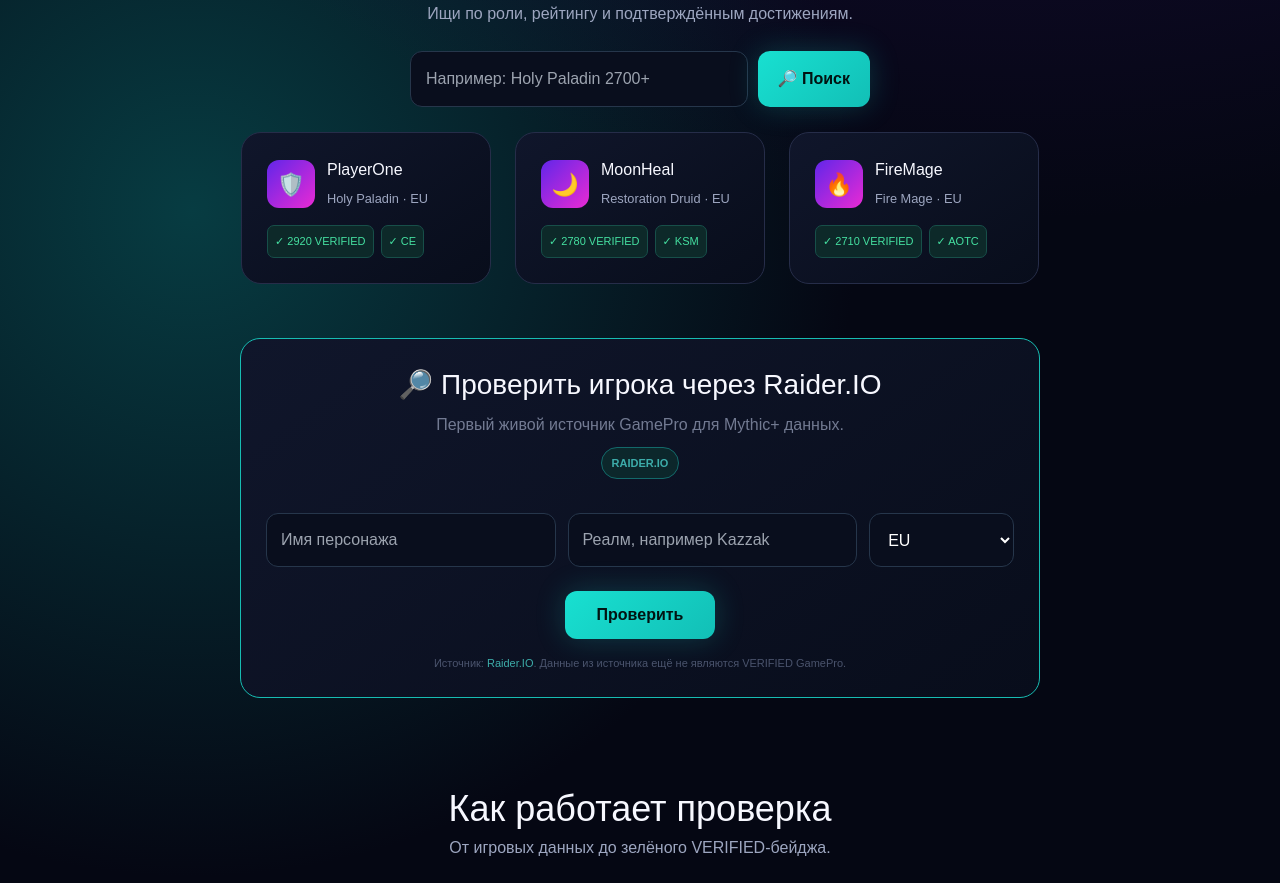
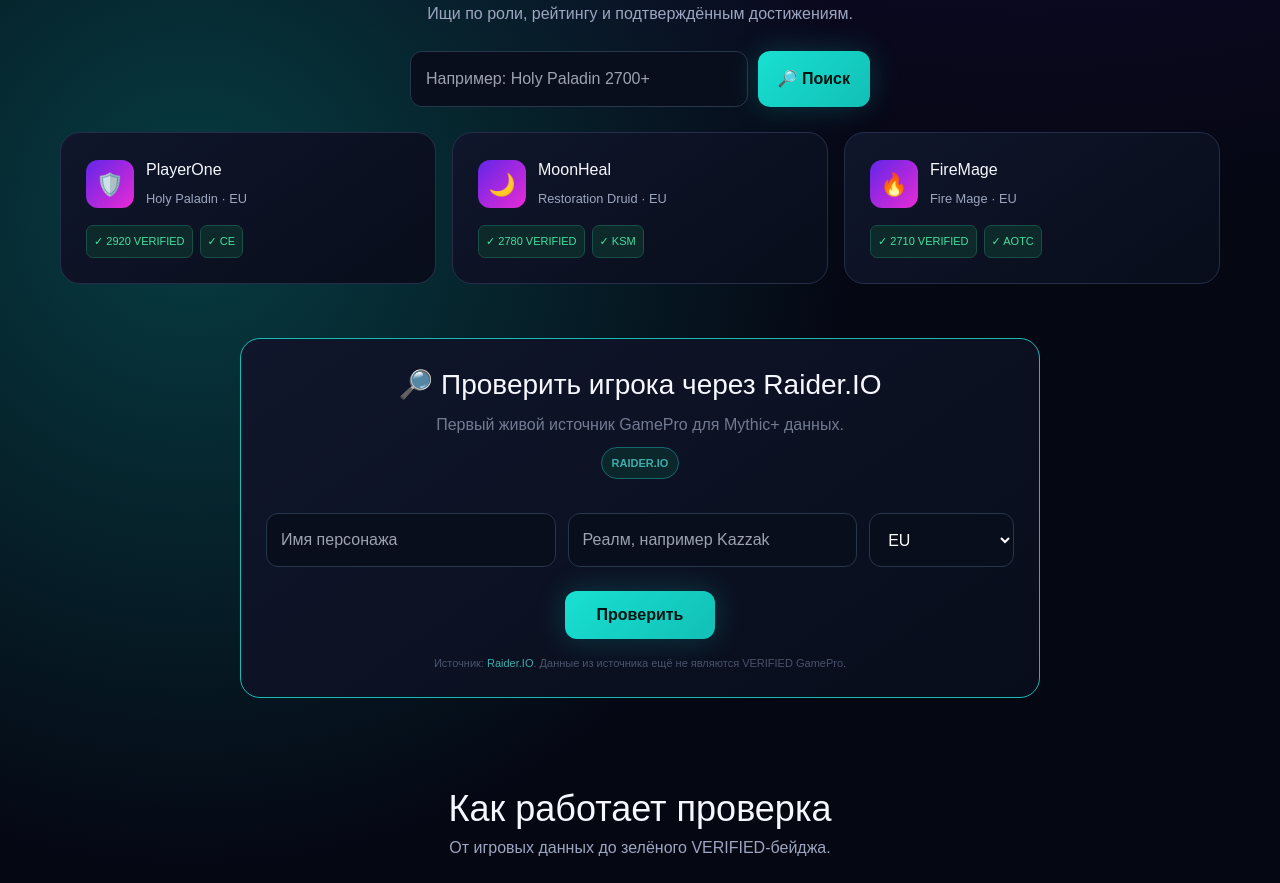
Before and after one commit to vesttrading/gamepro-market, a Next.js app: page / in a window 1280 px wide. Shown: the part 1100-1983 px from the top of the page. Built offline with nearby package versions, Linux system fonts and the light colour scheme; no server answers.

Commit message:
Refactor CSS for player cards and search button

```diff
--- a/app/globals.css
+++ b/app/globals.css
@@ -127,22 +127,25 @@ div[style*="justifyContent: \"space-between\""] {
   width: 500px !important;
   max-width: 500px !important;
 }
-/* 1. Центрируем карточки игроков и делаем красивый отступ между ними */
-main section:has(.searchbar) + div,
-main .searchbar + div {
-    display: flex !important;
-    justify-content: center !important;
-    flex-wrap: wrap !important;
-    gap: 24px !important;
+/* 1. Центрируем карточки игроков и делаем отступ между ними */
+html body main section.main-section-class .searchbar + div {
+    display: flex;
+    justify-content: center;
+    flex-wrap: wrap;
+    gap: 24px;
 }
 
-/* 2. Задаем карточкам правильную ширину, чтобы они не были огромными */
-main section:has(.searchbar) + div > div,
-main .searchbar + div > div {
-    max-width: 250px !important; /* Отличная ширина: карточки компактные, но вместительные */
-    width: 100% !important;
+/* 2. Задаем карточкам правильную уменьшенную ширину */
+html body main section.main-section-class .searchbar + div > div {
+    width: 100%;
+    max-width: 210px; /* Карточки станут чуть уже, как вы и хотели */
 }
 
+/* 3. Растягиваем кнопку поиска */
+html body main section.main-section-class .searchbar button {
+    padding-left: 40px;
+    padding-right: 40px;
+}
 section#raiderio {
     padding-top: 24px !important;
     padding-bottom: 24px !important;
```
